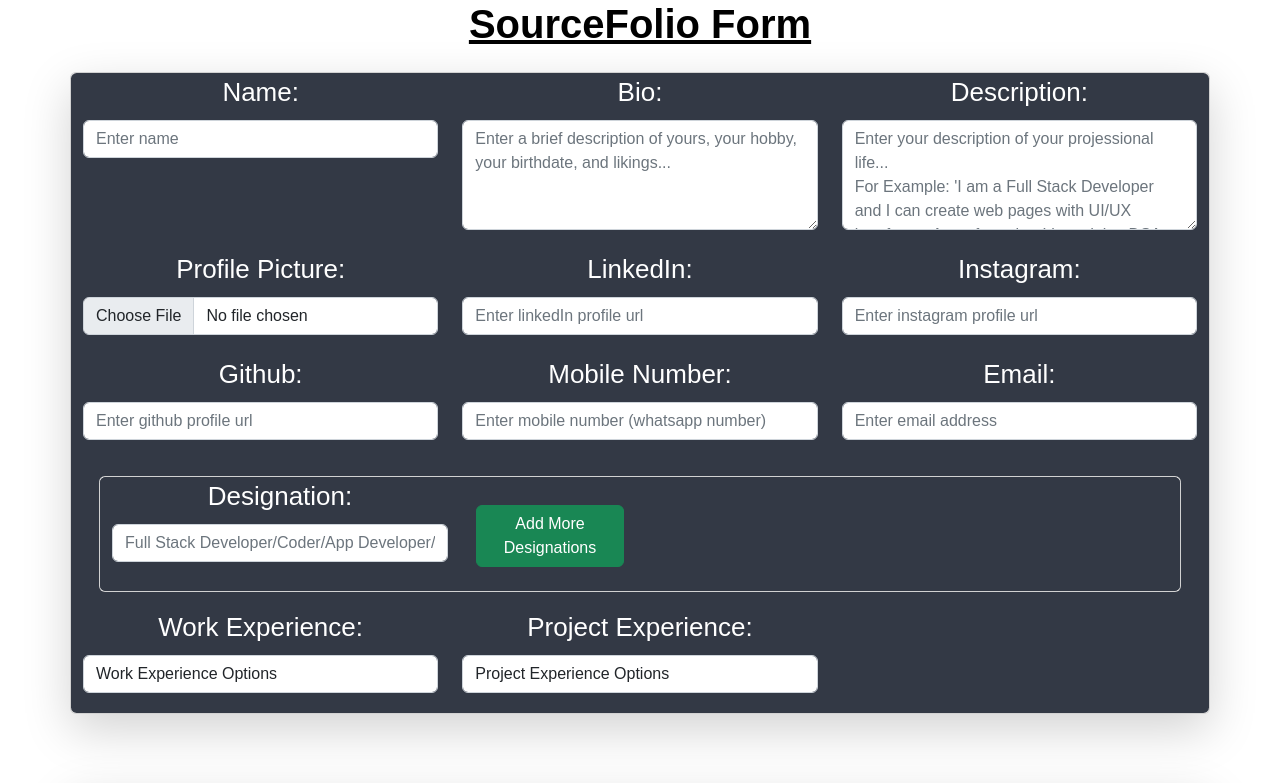
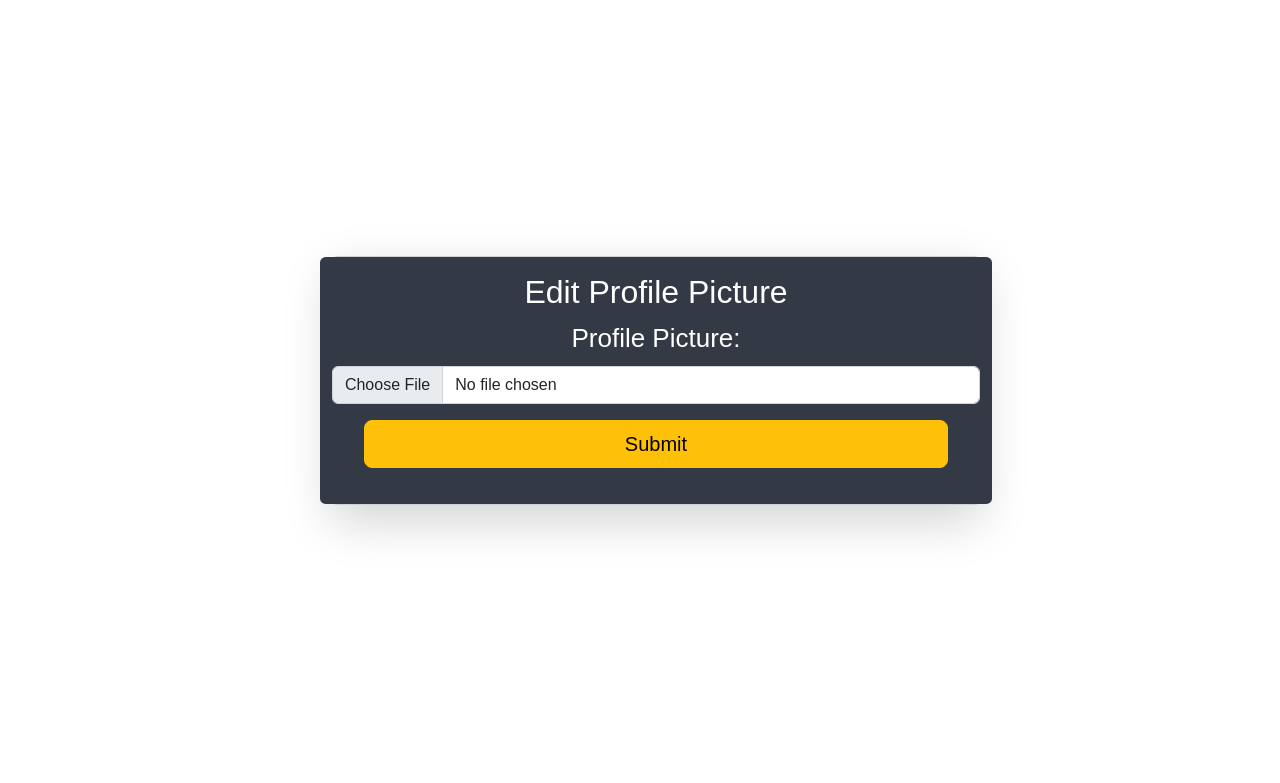
Before and after one commit to sumit-6/react-form, a React (Create React App) app: page /form in a window 1280 px wide. Shown: the top 783 px of the page. Built offline with nearby package versions, Linux system fonts and the light colour scheme; what bs-custom-file-input would draw is missing.

Commit message:
fixed route issues

```diff
--- a/src/App.js
+++ b/src/App.js
@@ -12,15 +12,7 @@ function App() {
   const ID = location.pathname.split("/")[2];
   return (
     <Routes>
-      <Route path="/" element={<ReactForm />} />
       <Route path="/form" element={<Form />} />
-      <Route path="/edit/:id" element={<EditReactForm id={ID} />} />
-      <Route
-        path="/edit/:id/profilePicture"
-        element={<ProfilePictureEditForm id={ID} />}
-      />
-      <Route path="/login" element={<LoginPage />} />
-      <Route path="/create-account" element={<CreateAccountPage />} />
       <Route path="/about-us" element={<AboutUs />} />
     </Routes>
   );
@@ -28,7 +20,6 @@ function App() {
 
 // Example starter JavaScript for disabling form submissions if there are invalid fields
 (function () {
-  "use strict";
   bsCustomFileInput.init();
   // Fetch all the forms we want to apply custom Bootstrap validation styles to
   const forms = document.querySelectorAll(".validated-form");
--- a/src/components/EditReactForm.js
+++ b/src/components/EditReactForm.js
@@ -84,7 +84,8 @@ function EditReactForm(props) {
       <header className="App-header">
       <h1 style={{color: 'black'}}><u><b>SourceFolio Form</b></u></h1>
         <form enctype="application/json" novalidate className="validated-form">
-          <FirstLayer name={data.name} description={data.description} bio={data.bio} yearsOfExperience={data.yearsOfExperience} numberOfProjects={data.numberOfProjects} profilePicture={data.profilePicture} githubProfile={data.githubProfile} linkedIn={data.linkedIn} instagram={data.instagram} telephone={data.telephone} email={data.email} mainDesignations={data.mainDesignations}/>
+          <FirstLayer name={data.name} description={data.description} bio={data.bio} yearsOfExperience={data.yearsOfExperience} numberOfProjects={data.numberOfProjects} profilePicture={data.profilePicture} githubProfile={data.githubProfile}
+           linkedIn={data.linkedIn} instagram={data.instagram} telephone={data.telephone} email={data.email} mainDesignations={data.mainDesignations} token={props.token} id={props.id}/>
           <br></br>
 
           <MyEducation data={data.myEducation}/>
--- a/src/components/FirstLayer.js
+++ b/src/components/FirstLayer.js
@@ -6,7 +6,7 @@ import { useLocation } from "react-router-dom";
 function FirstLayer(props) {
     const experienceLevelOptions = ['Fresher', '6+ Months', '1-2 Years', '3-5 Years', '5-10 Years', '10+ Years'];
     const projectNumberOptions = ['Beginner', '1-2 Projects', '3-5 Projects', '5-10 Projects', '10+ Projects'];
-    const location = useLocation().pathname + "/profilePicture";
+
 
     const [inputObj, setinputObj]= useState({name:props.name, description:props.description, profilePicture: props.profilePicture, linkedIn: props.linkedIn, instagram: props.instagram, telephone: props.telephone, email: props.email, githubProfile: props.githubProfile, bio: props.bio, yearsOfExperience: props.yearsOfExperience, numberOfProjects: props.numberOfProjects });
     function getThumbnail(url) {
@@ -22,6 +22,11 @@ function FirstLayer(props) {
       const file = e.target.files[0];
 
       setinputObj({...inputObj, profilePicture: file})
+    }
+
+    const handleEditPicture=(e) => {
+      e.preventDefault();
+      window.location.href=`https://react-form-ten-steel.vercel.app/form?q=${props.token}&sfid=${props.id}&where=profilePicture`;
     }
   return (
     <Container className="content m-3">
@@ -57,7 +62,7 @@ For Example: 'I am a Full Stack Developer and I can create web pages with UI/UX
                 <label>Profile Picture: </label>
                 <img src={getThumbnail(inputObj.profilePicture.url)} className="image-thumbnail" alt={inputObj.profilePicture.filename}></img>
                 <div>
-                <a href={`${location}`}>Edit Profile Picture</a></div>
+                <button onCLick={handleEditPicture}>Edit Profile Picture</button></div>
                </div> }
 
                <div className="form-group col-md-4">
--- a/src/components/Form.js
+++ b/src/components/Form.js
@@ -2,6 +2,7 @@ import { useEffect, useState } from "react";
 import { useSearchParams } from "react-router-dom";
 import EditReactForm from "./EditReactForm";
 import ReactForm from "./ReactForm";
+import ProfilePictureEditForm from "./ProfilePictureEditForm";
 
 function Form() {
 
@@ -19,7 +20,8 @@ function Form() {
     }, []);
     return (
         <>
-        {whereTo === 'edit' ? <EditReactForm id={id} token={token} /> : <ReactForm token={token} id={id}/> }
+        {(whereTo === 'edit') && <EditReactForm id={id} token={token} /> }
+        {(whereTo === 'form') ? <ReactForm id={id} token={token} /> : <ProfilePictureEditForm id={id} token={token} />}
         </>
     );
 
--- a/src/components/ProfilePictureEditForm.js
+++ b/src/components/ProfilePictureEditForm.js
@@ -1,10 +1,8 @@
 import React, {useState} from "react";
 import { Container } from "react-bootstrap";
-import useUser from "../hooks/useUser";
 import axios from "axios";
 
 function ProfilePictureEditForm(props) {
-    const {user, isLoading} = useUser();
     const handleSubmit = async (e) => {
         e.preventDefault();
         const form = document.querySelector('.validated-form');
@@ -17,7 +15,7 @@ function ProfilePictureEditForm(props) {
         console.log(formData);
         const config = {
           headers: {
-            'authtoken': await user.getIdToken(),
+            'authtoken': props.token,
             'Content-Type': 'multipart/form-data'
           },
           enctype: 'multipart/form-data'
@@ -25,7 +23,7 @@ function ProfilePictureEditForm(props) {
 
         const response = await axios.post(`https://source-folio-backend.onrender.com/edit/profilePicture/${props.id}`, formData, config)
         if(response.data === "Success") {
-            window.location.href = `https://react-form-ten-steel.vercel.app/edit/${props.id}`;
+            window.location.href = `https://react-form-ten-steel.vercel.app/form?q=${props.token}&sfid=${props.id}&where=edit`;
         } else {
             window.location.href = "https://source-folio-frontend.vercel.app/";
         }
```
